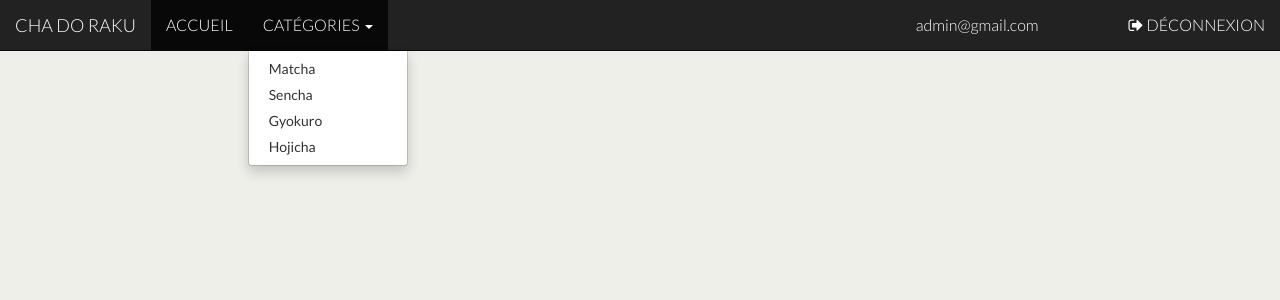
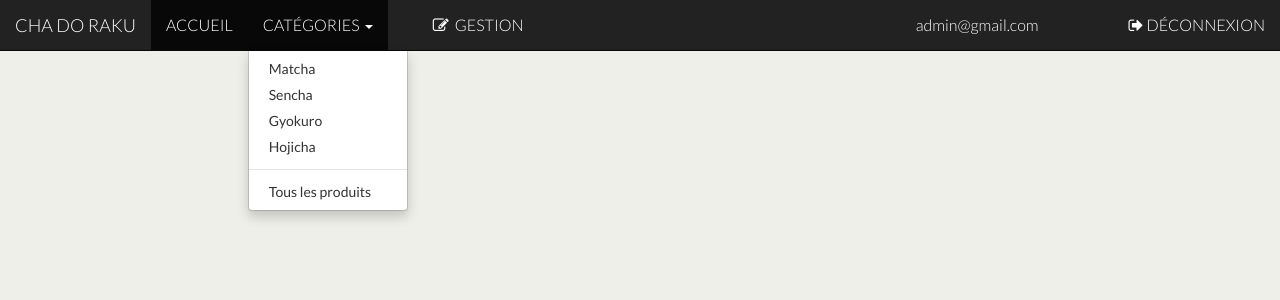
Before and after one commit to Emilia-Pascu/ChadorakuPhp, a PHP site: page /php/listeProduits.php?categorie=1 in a window 1280 px wide, after a click on "CATÉGORIES". Shown: the top 300 px of the page. Run offline with PHP 8.4, Linux system fonts and the light colour scheme; a user stored in the database is signed in; tables that the repository leaves empty hold one stand-in row (values such as "Sample post").

Commit message:
liste produits, tout et par catégories plus admin

```diff
--- a/js/script.js
+++ b/js/script.js
@@ -1,11 +1,11 @@
 $(document).ready(function() {
-    /*$('#menuCategorie li a').click(function() {
+    $('#menuCategorie li a').click(function() {
         var valueCategorie = $(this).text();
-        sendForm(valueCategorie);
+        // sendForm(valueCategorie);
         // window.location.href = "index.php?categorie=" + valueCategorie;
         $('#dropCategorie').html(valueCategorie + ' <span class="caret"></span>');
 
-    });*/
+    });
 
 
     $('#menuCategorieAdmin li a').click(function() {
--- a/layout/headerAdmin.php
+++ b/layout/headerAdmin.php
@@ -29,14 +29,15 @@
         <div class="navbar-collapse collapse">
             <ul class="nav navbar-nav">
                 <li class="active"><a href="../index.php">ACCUEIL</a></li>
-                <li id="gestion"><a href="gestion.php"><i class="fa fa-pencil-square-o" aria-hidden="true"></i>&nbsp; TOUS LES THÉS</a></li>
                 <li class="dropdown" >
-                    <a class="dropdown-toggle" data-toggle="dropdown" id="dropCategorieAdmin" href="#">CATÉGORIES <span class="caret"></span></a>
+                    <a class="dropdown-toggle" data-toggle="dropdown" id="dropCategorieAdmin" href="#"><i class="fa fa-pencil-square-o" aria-hidden="true"></i>&nbsp; CATÉGORIES <span class="caret"></span></a>
                     <ul class="dropdown-menu" id="menuCategorieAdmin">
                         <li><a href="#">Matcha</a></li>
                         <li><a href="#">Sencha</a></li>
                         <li><a href="#">Gyokuro</a></li>
                         <li><a href="#">Hojicha</a></li>
+                        <li class="divider"></li>
+                        <li><a href="#">Tous les produits</a></li>
                     </ul>
                 </li>
             </ul>
--- a/layout/headerClient.php
+++ b/layout/headerClient.php
@@ -36,6 +36,8 @@
                         <li><a href="php/listeProduits.php?categorie='Sencha'">Sencha</a></li>
                         <li><a href="php/listeProduits.php?categorie='Gyokuro'">Gyokuro</a></li>
                         <li><a href="php/listeProduits.php?categorie='Hojicha'">Hojicha</a></li>
+                        <li class="divider"></li>
+                        <li><a href="php/listeProduits.php">Tous les produits</a></li>
                     </ul>
                 </li>
                 <li id="monCompte"><a href="php/modifierUtilisateur.php"><?php echo ((isset($_SESSION["SESS_categorie"])&& ($_SESSION["SESS_categorie"]) == 'client') ? '<i class="fa fa-user" aria-hidden="true"></i>&nbsp; MON COMPTE' : ''); ?></a></li>
--- a/layout/headerSimple.php
+++ b/layout/headerSimple.php
@@ -36,9 +36,12 @@
                         <li><a href="../php/listeProduits.php?categorie='Sencha'">Sencha</a></li>
                         <li><a href="../php/listeProduits.php?categorie='Gyokuro'">Gyokuro</a></li>
                         <li><a href="../php/listeProduits.php?categorie='Hojicha'">Hojicha</a></li>
+                        <li class="divider"></li>
+                        <li><a href="../php/listeProduits.php">Tous les produits</a></li>
                     </ul>
                 </li>
                 <li id="monCompte"><a href="../php/modifierUtilisateur.php"><?php echo ((isset($_SESSION["SESS_categorie"])&& ($_SESSION["SESS_categorie"]) == 'client') ? '<i class="fa fa-user" aria-hidden="true"></i>&nbsp; MON COMPTE' : ''); ?></a></li>
+                <li id="gestion"><a href="../php/gestion.php"><?php echo ((isset($_SESSION["SESS_categorie"]) && ($_SESSION["SESS_categorie"]) == 'admin') ? '<i class="fa fa-pencil-square-o" aria-hidden="true"></i>&nbsp; GESTION' : ''); ?></a></li>
             </ul>
             <ul class="nav navbar-nav navbar-right">
                 <li ><a href="#" id="verifSess"><?php echo (isset($_SESSION["SESS_courriel"]) ? $_SESSION["SESS_courriel"] : ''); ?></a></li>
--- a/php/listeProduits.php
+++ b/php/listeProduits.php
@@ -4,15 +4,20 @@
     require '../layout/headerSimple.php';
 ?>
 
-<form id= "formAction" name= "formAction"  action= "" method="POST">
+<!--form id= "formAction" name= "formAction"  action= "" method="POST">
     <input type="hidden" value="" id="inputCategorie" name="categorie">
-</form>
+</form-->
 
 <?php
     $categorie = $_REQUEST['categorie'];
     global $connexion;
     $rep = "";
-    $requete="SELECT * FROM produit WHERE categorie = ".$categorie;
+    if(!$categorie){
+        $requete="SELECT * FROM produit ORDER BY idProduit DESC";
+    }else{
+        $requete="SELECT * FROM produit WHERE categorie = ".$categorie;
+    }
+
     /*if(!empty($_POST)){
         //$categorie = $_REQUEST['categorie'];
         $requete="SELECT * FROM produit WHERE categorie = '".$categorie."'";
@@ -69,9 +74,9 @@
     ?>
         </div> <!-- /container -->
         <script>
-            var categorie = "<?php echo (!empty($_POST) ? $categorie : 'CATÉGORIES'); ?>";
+           /* var categorie = "<?php echo $categorie; ?>";
             categorie += ' <span class="caret"></span>';
-            document.getElementById("dropCategorie").innerHTML = categorie;
+            document.getElementById("dropCategorie").innerHTML = categorie; */
 
             var client = "<?php echo (isset($_SESSION["SESS_courriel"]) ? 'client' : 'visiteur'); ?>";
             var btnCond = document.getElementsByClassName("client");
```
Also changed, not shown: php/gestion.php (+7 -3 lines), pochette/6d4ca90e25e3ac085299055ca100eb17b59b5a88.jpg (added), pochette/e11e09e1c4e3ed9e7fe66a28a3b5c6f813d83f49.jpg (added).
